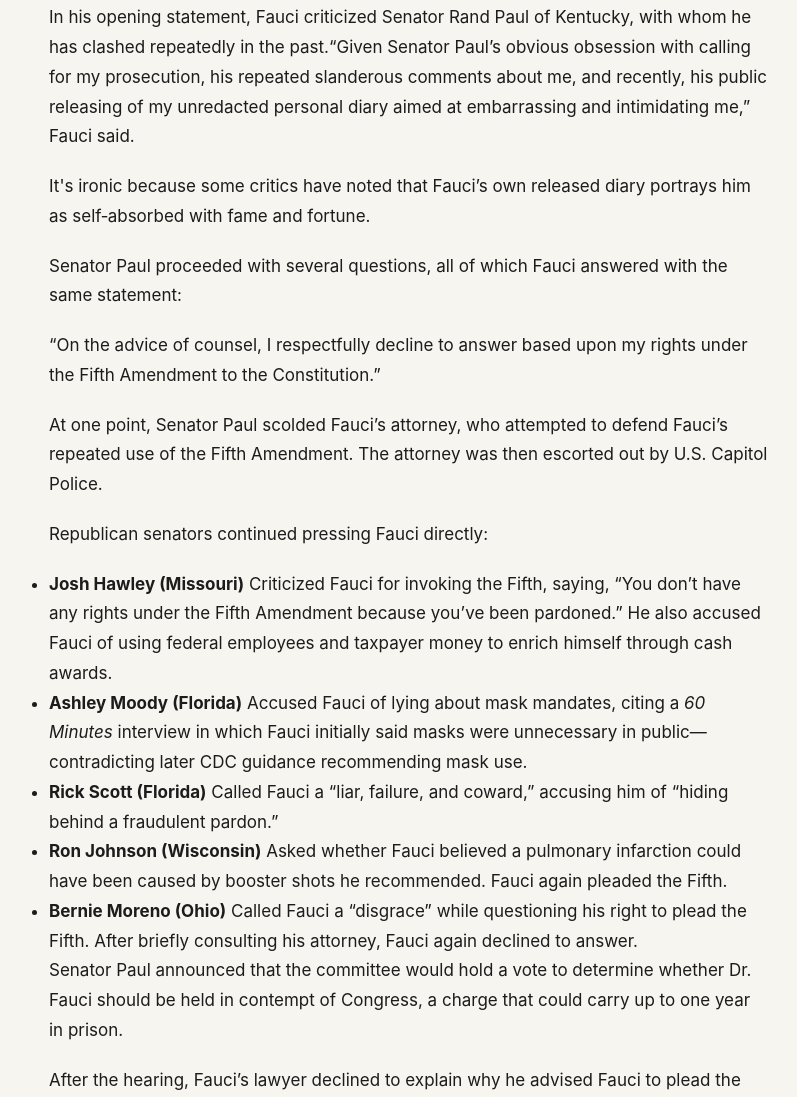
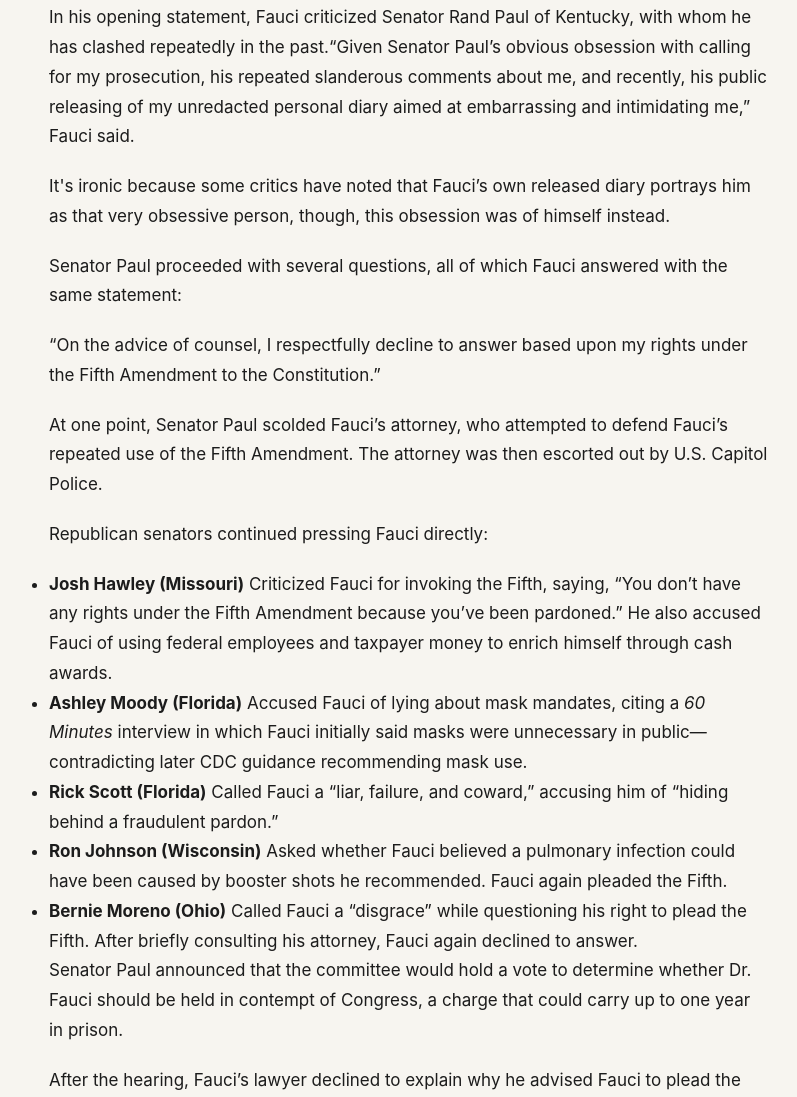
Before and after one commit to evantc2010-a11y/evantc2010-ally-Articles-of-America, an Eleventy site: page articles/fauci-i-plead-the-fifth-x106.md in a window 1280 px wide. Shown: the part 1237-2334 px from the top of the page, without its empty margins (231-1028 px from the left). Built offline with nearby package versions, Linux system fonts and the light colour scheme; Eleventy itself is replaced by a stand-in of ours; files that its build step writes are made by us from their sources.

Commit message:
Update Articles “fauci-i-plead-the-fifth-x106”

```diff
--- a/articles/fauci-i-plead-the-fifth-x106.md
+++ b/articles/fauci-i-plead-the-fifth-x106.md
@@ -13,7 +13,7 @@ It was not a traditional testimony, however. For nearly every question asked, Fa
 
 In his opening statement, Fauci criticized Senator Rand Paul of Kentucky, with whom he has clashed repeatedly in the past.“Given Senator Paul’s obvious obsession with calling for my prosecution, his repeated slanderous comments about me, and recently, his public releasing of my unredacted personal diary aimed at embarrassing and intimidating me,” Fauci said.
 
-It's ironic because some critics have noted that Fauci’s own released diary portrays him as self‑absorbed with fame and fortune.
+It's ironic because some critics have noted that Fauci’s own released diary portrays him as that very obsessive person, though, this obsession was of himself instead.
 
 Senator Paul proceeded with several questions, all of which Fauci answered with the same statement:
 
@@ -26,7 +26,7 @@ Republican senators continued pressing Fauci directly:
 * **Josh Hawley (Missouri)**  Criticized Fauci for invoking the Fifth, saying, “You don’t have any rights under the Fifth Amendment because you’ve been pardoned.” He also accused Fauci of using federal employees and taxpayer money to enrich himself through cash awards.
 * **Ashley Moody (Florida)**  Accused Fauci of lying about mask mandates, citing a *60 Minutes* interview in which Fauci initially said masks were unnecessary in public—contradicting later CDC guidance recommending mask use.
 * **Rick Scott (Florida)**  Called Fauci a “liar, failure, and coward,” accusing him of “hiding behind a fraudulent pardon.”
-* **Ron Johnson (Wisconsin)**  Asked whether Fauci believed a pulmonary infarction could have been caused by booster shots he recommended. Fauci again pleaded the Fifth.
+* **Ron Johnson (Wisconsin)**  Asked whether Fauci believed a pulmonary infection could have been caused by booster shots he recommended. Fauci again pleaded the Fifth.
 * **Bernie Moreno (Ohio)**  Called Fauci a “disgrace” while questioning his right to plead the Fifth. After briefly consulting his attorney, Fauci again declined to answer.
 
 Senator Paul announced that the committee would hold a vote to determine whether Dr. Fauci should be held in contempt of Congress, a charge that could carry up to one year in prison.
```
